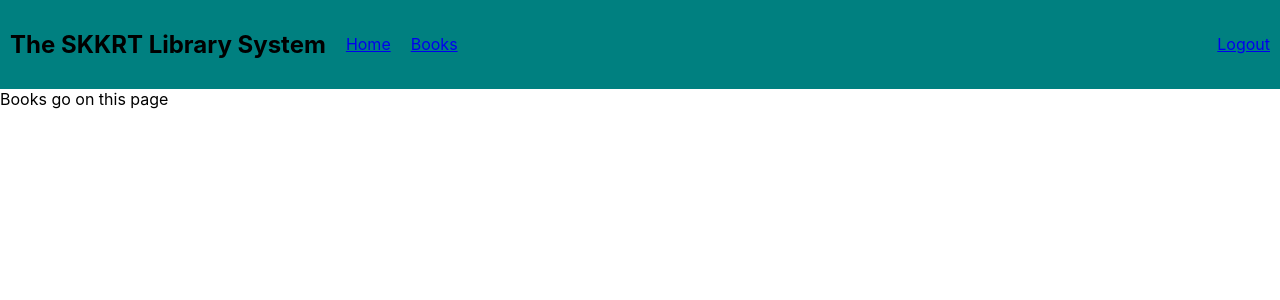
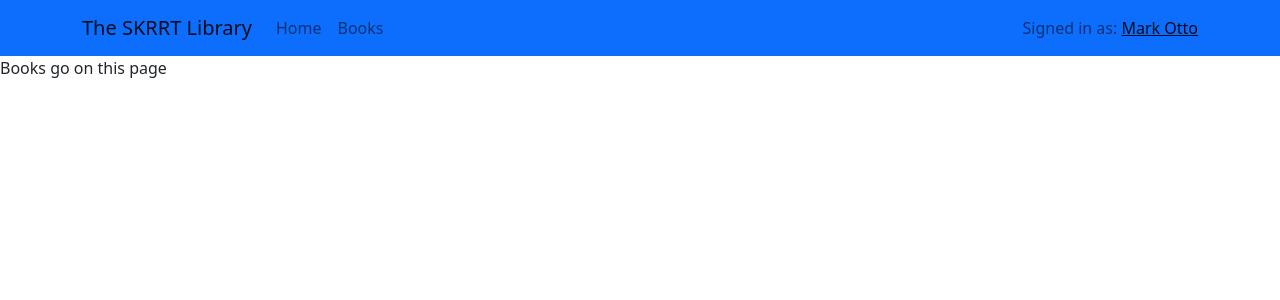
Before and after one commit to ryandeislerC/lms_react, a React (Create React App) app: page /books in a window 1280 px wide. Shown: the top 300 px of the page. Built offline with nearby package versions, Linux system fonts and the light colour scheme.

Commit message:
Changed header to use react-bootstrap

```diff
--- a/package.json
+++ b/package.json
@@ -6,7 +6,9 @@
     "@testing-library/jest-dom": "^5.14.1",
     "@testing-library/react": "^11.2.7",
     "@testing-library/user-event": "^12.8.3",
+    "bootstrap": "^5.1.1",
     "react": "^17.0.2",
+    "react-bootstrap": "^2.0.0-rc.0",
     "react-dom": "^17.0.2",
     "react-router-dom": "^5.3.0",
     "react-scripts": "4.0.3",
--- a/src/App.js
+++ b/src/App.js
@@ -1,4 +1,5 @@
 import './App.css';
+import 'bootstrap/dist/css/bootstrap.min.css';
 import { BrowserRouter, Route } from 'react-router-dom';
 import Header from './components/header/header';
 import Home from './components/home/home';
--- a/src/components/header/header.jsx
+++ b/src/components/header/header.jsx
@@ -1,25 +1,24 @@
-import { Link } from 'react-router-dom';
+import { Container, Nav, Navbar } from 'react-bootstrap';
 import './header.css';
 <header className="css"></header>
 function Header() {
     return(
         <div>
-            <div className='header'>
-                <div>
-                    <h2>The SKKRT Library System</h2>
-                </div>
-                <div>
-                    <Link to='/'>Home</Link>
-                </div>
-                <div id='profileSection'>
-                    <Link to='/books'>Books</Link>
-                </div>
-
-
-                <div>
-                    <a href='/logout'>Logout</a>
-                </div>
-            </div>
+            <Navbar bg='primary'>
+                <Container>
+                    <Navbar.Brand href="/">The SKRRT Library</Navbar.Brand>
+                    <Nav>
+                        <Nav.Link href='/'>Home</Nav.Link>
+                        <Nav.Link href='/books'>Books</Nav.Link>
+                    </Nav>
+                    <Navbar.Toggle />
+                    <Navbar.Collapse className="justify-content-end">
+                    <Navbar.Text>
+                    Signed in as: <a href="/logout">Mark Otto</a>
+                    </Navbar.Text>
+                    </Navbar.Collapse>
+                </Container>
+            </Navbar>
         </div>
     )
 }
```
Also changed, not shown: 1 other file (tests, documents, lock files or other folders).
